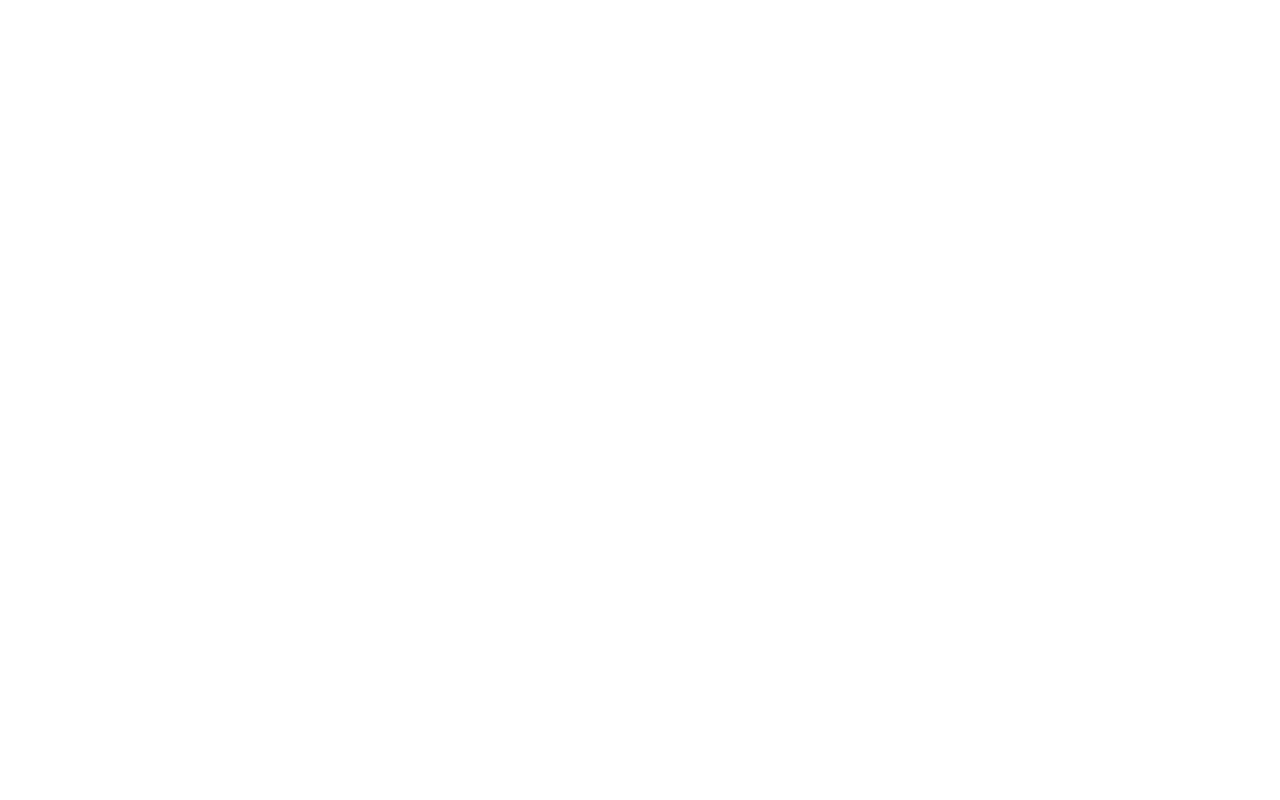
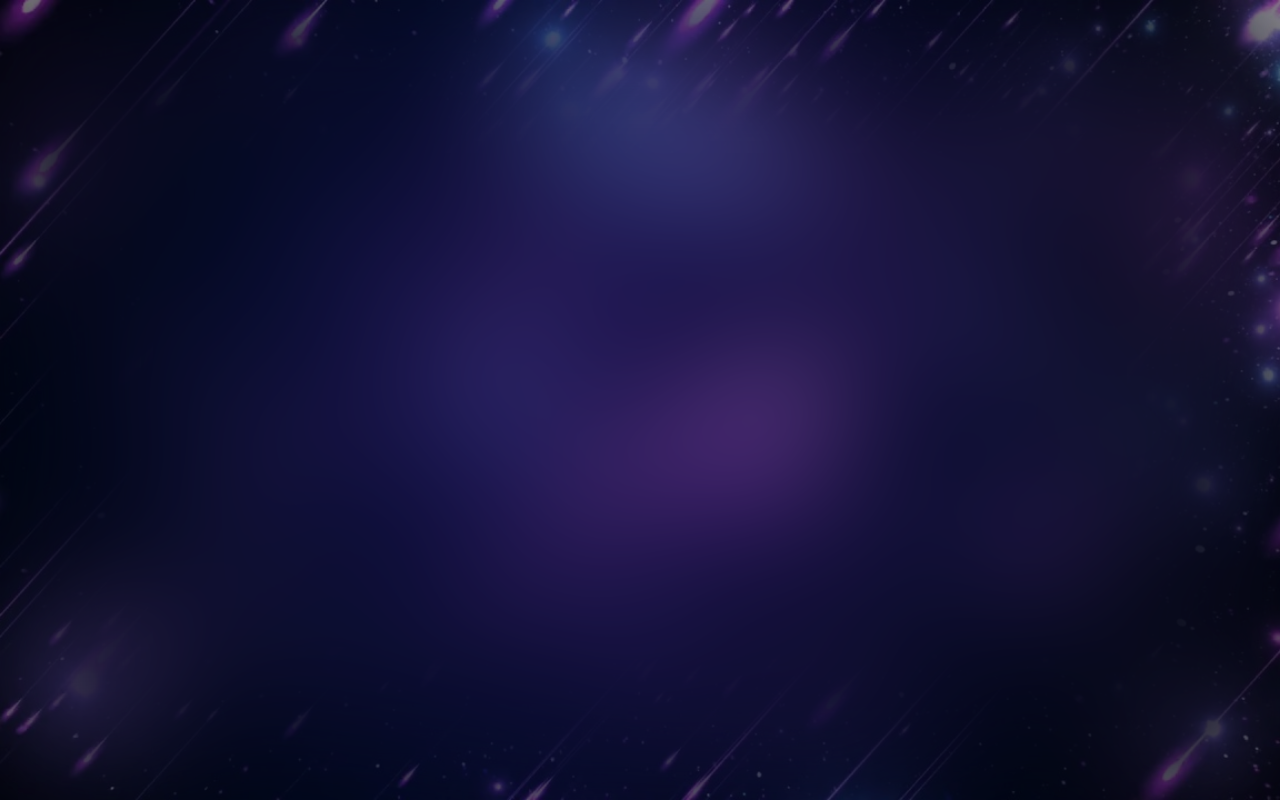
Before and after one commit to onlymachiavelli/gatsby-portfolio, a Gatsby site: page / in a window 1280 px wide. Built offline with nearby package versions, Linux system fonts and the light colour scheme; Gatsby itself is replaced by a stand-in of ours.

Commit message:
blur image

```diff
--- a/package.json
+++ b/package.json
@@ -18,6 +18,7 @@
   "dependencies": {
     "@mdx-js/react": "^2.3.0",
     "autoprefixer": "^10.4.14",
+    "axios": "^1.4.0",
     "gatsby": "^5.11.0",
     "gatsby-plugin-google-gtag": "^5.11.0",
     "gatsby-plugin-image": "^3.11.0",
--- /dev/null
+++ b/src/components/heroSection.tsx
@@ -0,0 +1,16 @@
+import * as React from 'react'
+import bck from './../images/bck.jpg'
+const HeroSection = () =>{
+
+    return (
+        <div className='w-full h-screen bg-no-repeat bg-cover bg-center' style={{
+            backgroundImage : `url('${bck}')` ,
+        }}>
+            <div className='w-full h-full bg-[#0000005d]  bg-opacity-50 backdrop-filter backdrop-blur-3xl'></div>
+        </div>
+    )
+
+}
+
+
+export default HeroSection
--- a/src/pages/index.tsx
+++ b/src/pages/index.tsx
@@ -1,11 +1,16 @@
 import * as React from 'react'
 
+import HeroSection from '../components/heroSection'
+const App = () =>{
 
-const App = () =>{
+  React.useEffect(()=>{
+    document.title = "Machiavelli | Home Page"
+  }, [])
   return (
-    <div>
+    <main className='w-full h-auto'>
+      <HeroSection/>
 
-    </div>
+    </main>
   )
 }
 
```
Also changed, not shown: src/components/bck.jpg (added), src/images/bck.jpg (added), 2 other files.
